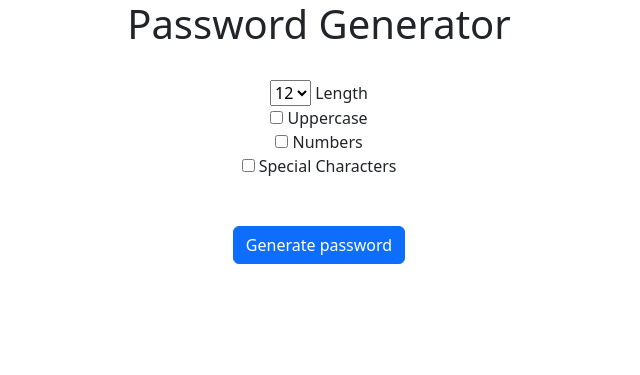
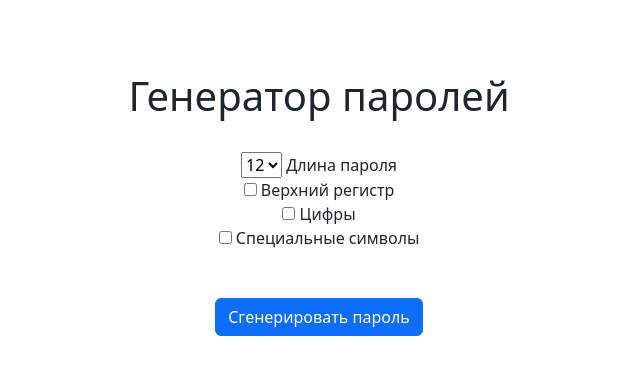
Before and after one commit to mark0g111/Password_generator, a Django app: page / in a window 1280 px wide. Shown: the top 375 px of the page, without its empty margins (321-961 px from the left). Run offline with Django 4.2, Linux system fonts and the light colour scheme.

Commit message:
password generator

```diff
--- a/generator/templates/generator/home.html
+++ b/generator/templates/generator/home.html
@@ -1,7 +1,10 @@
 <link href="https://cdn.jsdelivr.net/npm/bootstrap@5.3.0-alpha3/dist/css/bootstrap.min.css" rel="stylesheet" integrity="sha384-KK94CHFLLe+nY2dmCWGMq91rCGa5gtU4mk92HdvYe+M/SXH301p5ILy+dN9+nJOZ" crossorigin="anonymous">
 
+<br>
+<br>
+<br>
 <div class="container text-center">
-    <h1>Password Generator</h1>
+    <h1>Генератор паролей</h1>
 
     <form action="{% url 'password' %}">
         <br>
@@ -15,16 +18,16 @@
             <option value="12" selected="selected">12</option>
             <option value="13">13</option>
             <option value="14">14</option>
-        </select> Length
+        </select> Длина пароля
         <br>
-        <input type="checkbox" name="uppercase"> Uppercase
+        <input type="checkbox" name="uppercase"> Верхний регистр
         <br>
-        <input type="checkbox" name="numbers"> Numbers
+        <input type="checkbox" name="numbers"> Цифры
         <br>
-        <input type="checkbox" name="special"> Special Characters
+        <input type="checkbox" name="special"> Специальные символы
         <br>
         <br>
         <br>
-        <input type="submit" value="Generate password" class="btn btn-primary">
+        <input type="submit" value="Сгенерировать пароль" class="btn btn-primary">
     </form>
 </div>
--- a/generator/views.py
+++ b/generator/views.py
@@ -27,7 +27,3 @@ def password(request):
         thepassword += random.choice(characters)
 
     return render(request, 'generator/password.html', {'password': thepassword})
-
-
-def description(request):
-    return render(request, 'generator/description.html')
--- a/password_generator/settings.py
+++ b/password_generator/settings.py
@@ -12,8 +12,6 @@ https://docs.djangoproject.com/en/4.2/ref/settings/
 
 from pathlib import Path
 
-from password_generator import secret_key
-
 # Build paths inside the project like this: BASE_DIR / 'subdir'.
 BASE_DIR = Path(__file__).resolve().parent.parent
 
@@ -22,7 +20,7 @@ BASE_DIR = Path(__file__).resolve().parent.parent
 # See https://docs.djangoproject.com/en/4.2/howto/deployment/checklist/
 
 # SECURITY WARNING: keep the secret key used in production secret!
-SECRET_KEY = secret_key.sk
+SECRET_KEY = 'django-insecure-)owa#8)4(lv0%&c++fij_b5*z!=h33+42p67w07@!@b1k0+i0%'
 
 # SECURITY WARNING: don't run with debug turned on in production!
 DEBUG = True
--- a/password_generator/urls.py
+++ b/password_generator/urls.py
@@ -21,5 +21,4 @@ from generator import views
 urlpatterns = [
     path('', views.home, name='home'),
     path('password', views.password, name='password'),
-    path('description', views.description, name='description'),
 ]
```
Also changed, not shown: generator/templates/generator/description.html (deleted, +0 -9 lines), generator/templates/generator/password.html (+5 -2 lines), 1 other file.
